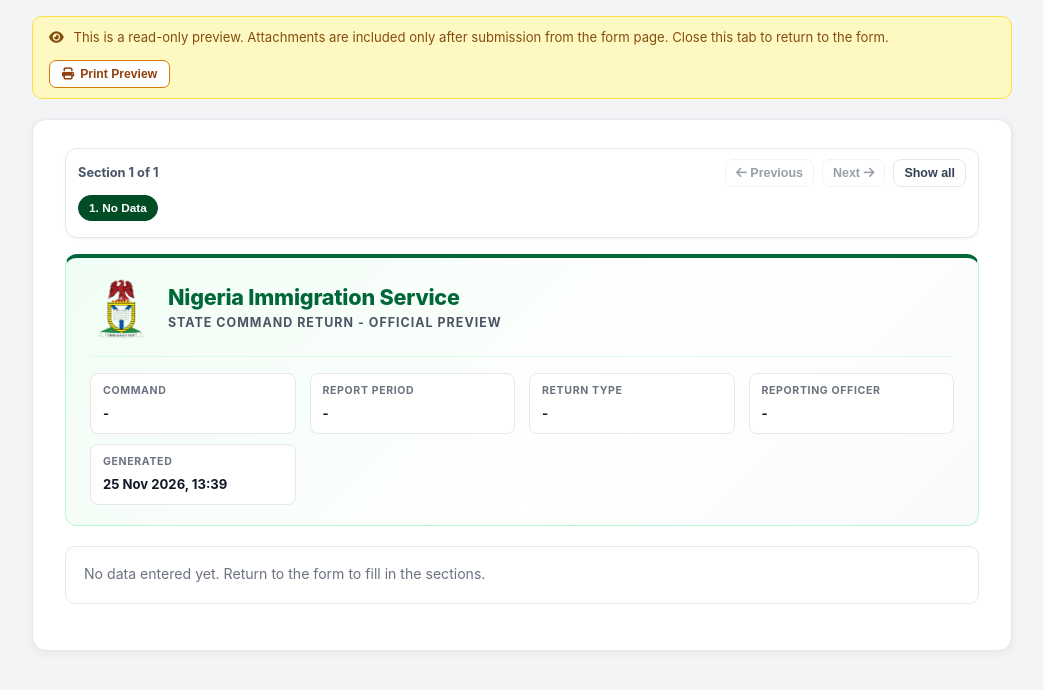
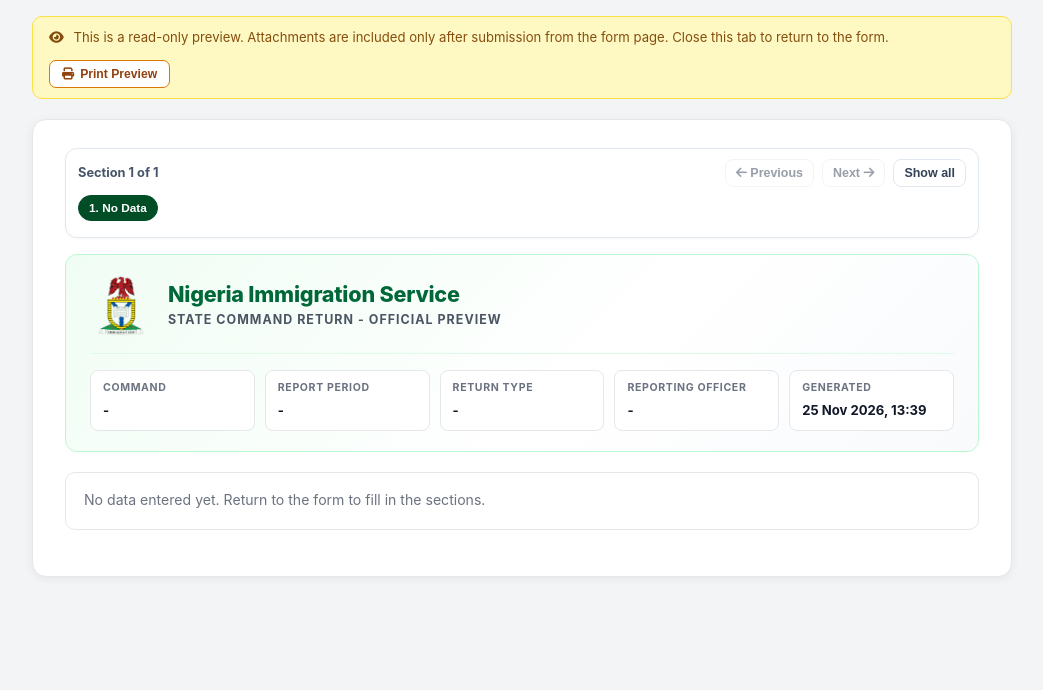
Before and after one commit to Dago001/nis-redas-work, a Laravel app: template resources/views/user/states/preview.blade.php in a window 1280 px wide. Shown: the top 690 px of the page, without its empty margins (118-1161 px from the left). Run offline with Laravel 12, Linux system fonts and the light colour scheme; the template is opened without the code that fills it, so the values that code supplies are empty; style sheets or scripts are compiled from the project's sources; parts of the project's set-up code (start-up, migrations or seed data) failed here and were passed over.

Commit message:
Remove top green border accent on preview banner and align 5 metadata cards in one row

```diff
--- a/resources/views/user/states/preview.blade.php
+++ b/resources/views/user/states/preview.blade.php
@@ -13,7 +13,6 @@
         .nis-preview-banner {
             background:linear-gradient(135deg, #f0fdf4 0%, #ffffff 60%, #f8fafc 100%);
             border:1px solid #bbf7d0;
-            border-top:4px solid #006838;
             border-radius:12px;
             padding:20px 24px;
             margin-bottom:20px;
@@ -49,9 +48,12 @@
         }
         .nis-preview-meta-grid {
             display:grid;
-            grid-template-columns:repeat(auto-fit, minmax(165px, 1fr));
-            gap:10px 14px;
+            grid-template-columns:repeat(5, minmax(0, 1fr));
+            gap:10px;
             margin-top:16px;
+        }
+        @media (max-width: 768px) {
+            .nis-preview-meta-grid { grid-template-columns:repeat(2, minmax(0, 1fr)); }
         }
         .nis-preview-meta-item {
             background:#fff;
@@ -124,7 +126,7 @@
             body { background:#fff; }
             .report-page { margin:0; max-width:none; box-shadow:none; border:none; border-radius:0; padding:0; }
             .preview-note { display:none !important; }
-            .nis-preview-banner { background:#fff; border:1px solid #d1d5db; border-top:3px solid #006838; }
+            .nis-preview-banner { background:#fff; border:1px solid #d1d5db; }
             .report-section { border:none; border-radius:0; padding:0; margin:0 0 16px; overflow:visible; }
             .section-title, .sub-section-title { break-after:avoid; }
             table.report-table thead { display:table-header-group; }
```
